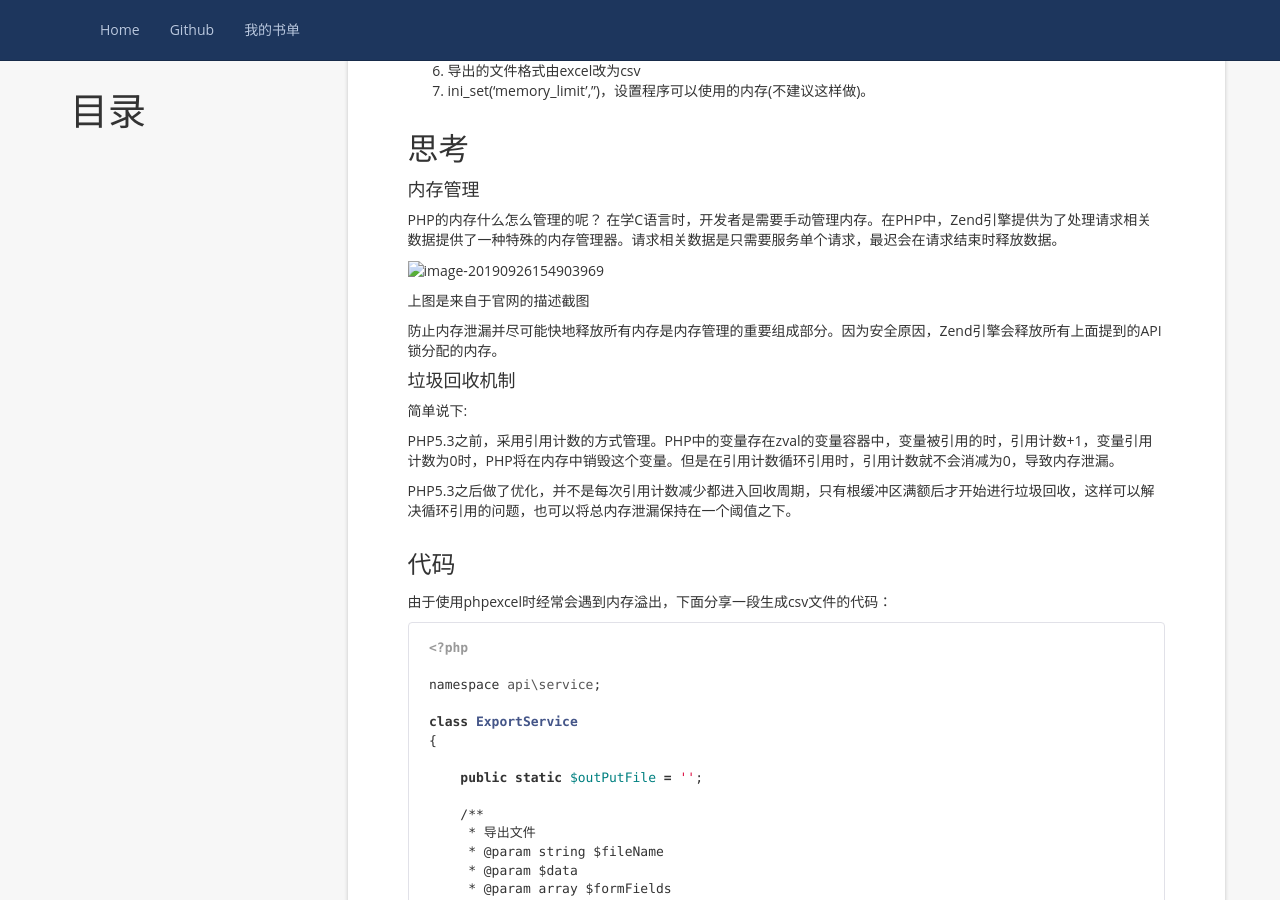
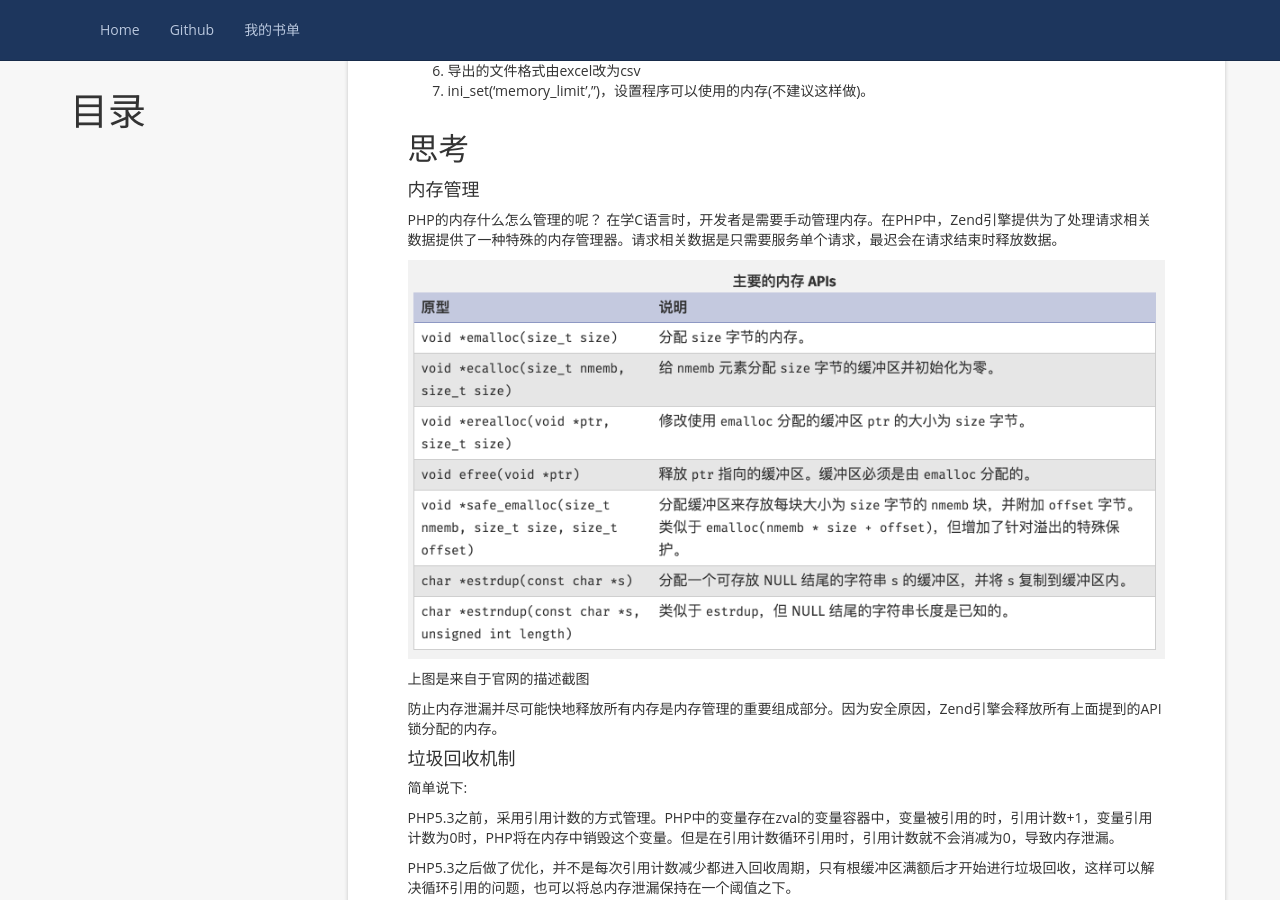
Before and after one commit to tsmliyun/tsmliyun.github.io, a Jekyll site: the page built from _posts/2019-09-26-关于PHP内存溢出的思考.md, in a window 1280 px wide and 900 px high, scrolled down 712 px. Built offline with Jekyll 4.4.1, drawn with Linux system fonts in a browser that asks for light colours; nearby versions of some CDN libraries; our own code applies the rules of GitHub Pages for plain Markdown files; a script that is not in the unit is left out; comment, search, counter and statistics services are not loaded.

Commit message:
Update 2019-09-26-关于PHP内存溢出的思考.md

```diff
--- a/_posts/2019-09-26-关于PHP内存溢出的思考.md
+++ b/_posts/2019-09-26-关于PHP内存溢出的思考.md
@@ -17,7 +17,7 @@
 PHP的内存什么怎么管理的呢？
 在学C语言时，开发者是需要手动管理内存。在PHP中，Zend引擎提供为了处理请求相关数据提供了一种特殊的内存管理器。请求相关数据是只需要服务单个请求，最迟会在请求结束时释放数据。
 
-![image-20190926154903969](/Users/yunli/liyun.github.io/styles/images/php-memory.png)
+![](https://tsmliyun.github.io/styles/images/php-memory.png)
 
 上图是来自于官网的描述截图
 
```
